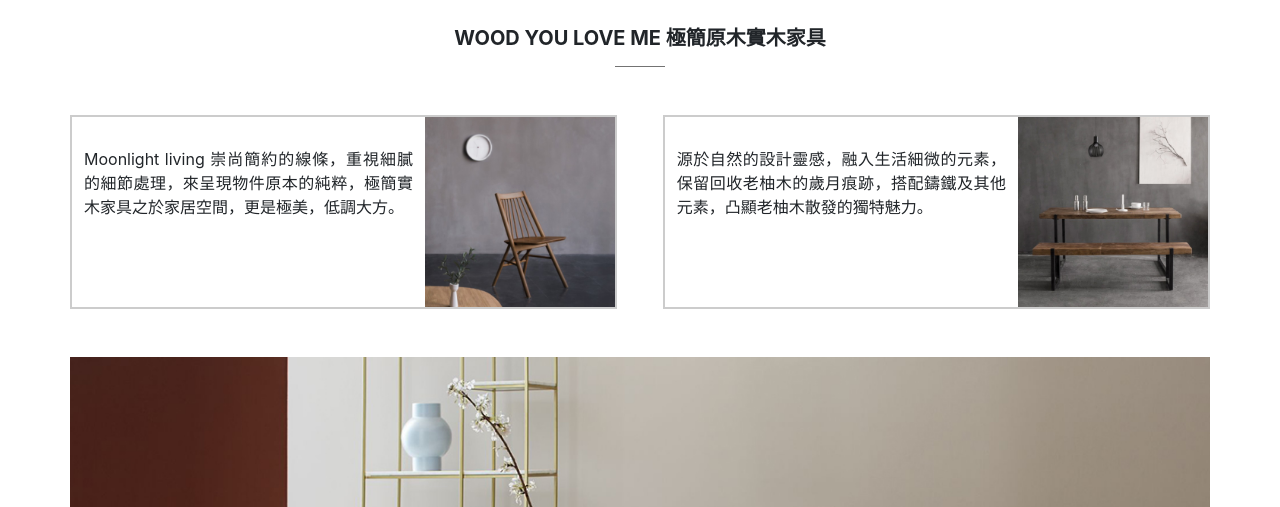
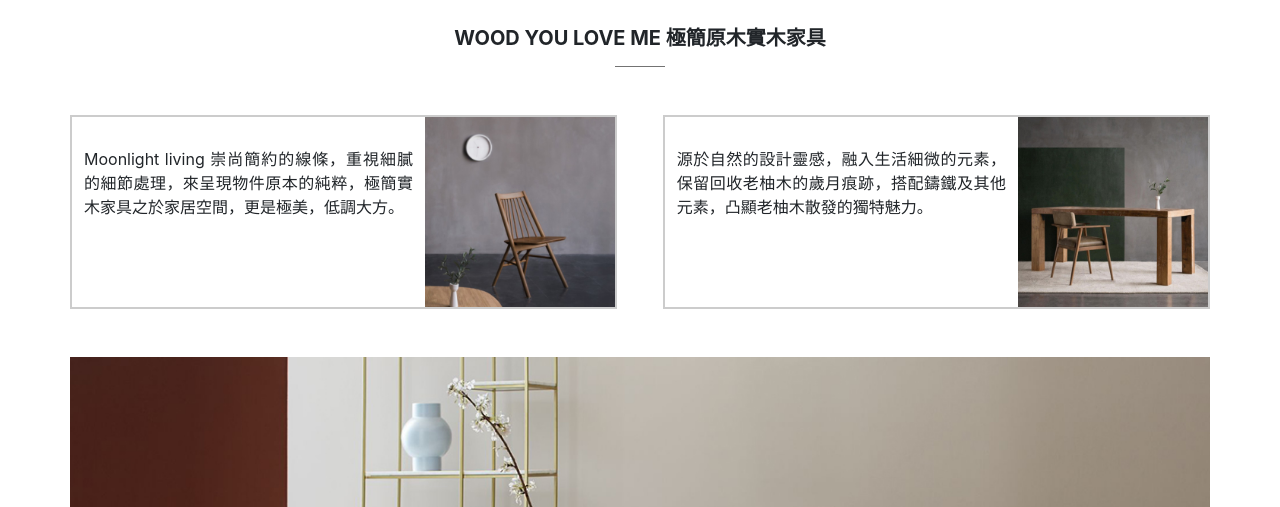
Before and after one commit to yuronglu-mika/Furniture-shop, a plain HTML site: page furniture index.html in a window 1280 px wide. Shown: the part 743-1250 px from the top of the page. Drawn offline with nearby package versions, Linux system fonts and the light colour scheme.

Commit message:
變更圖片

```diff
--- a/furniture index.html
+++ b/furniture index.html
@@ -413,7 +413,7 @@
             <p class="wood-text">
               源於自然的設計靈感，融入生活細微的元素，保留回收老柚木的歲月痕跡，搭配鑄鐵及其他元素，凸顯老柚木散發的獨特魅力。
             </p>
-            <img class="wood-pic" src="img/07.jpg" alt="" />
+            <img class="wood-pic" src="img/06.jpg" alt="" />
           </div>
         </div>
       </div>
```
